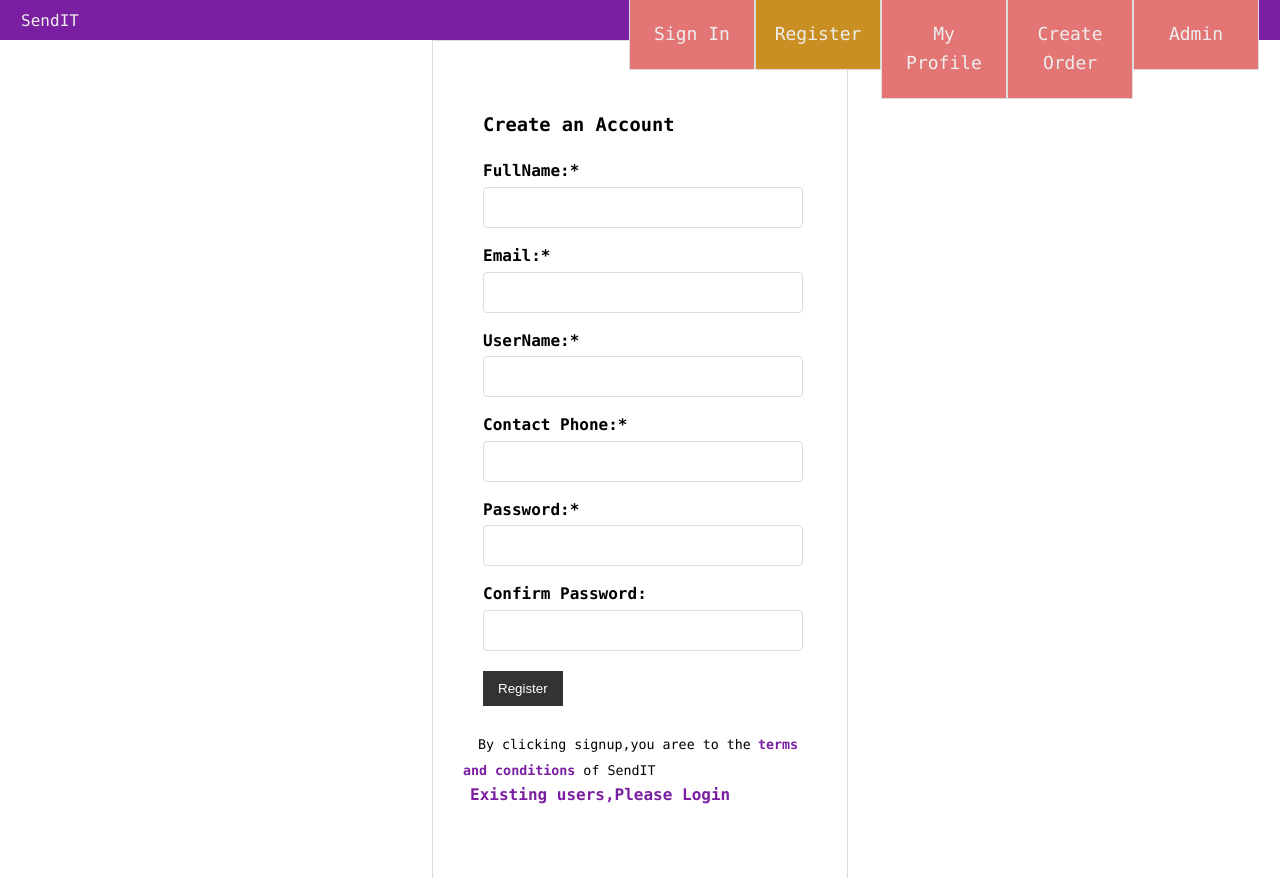
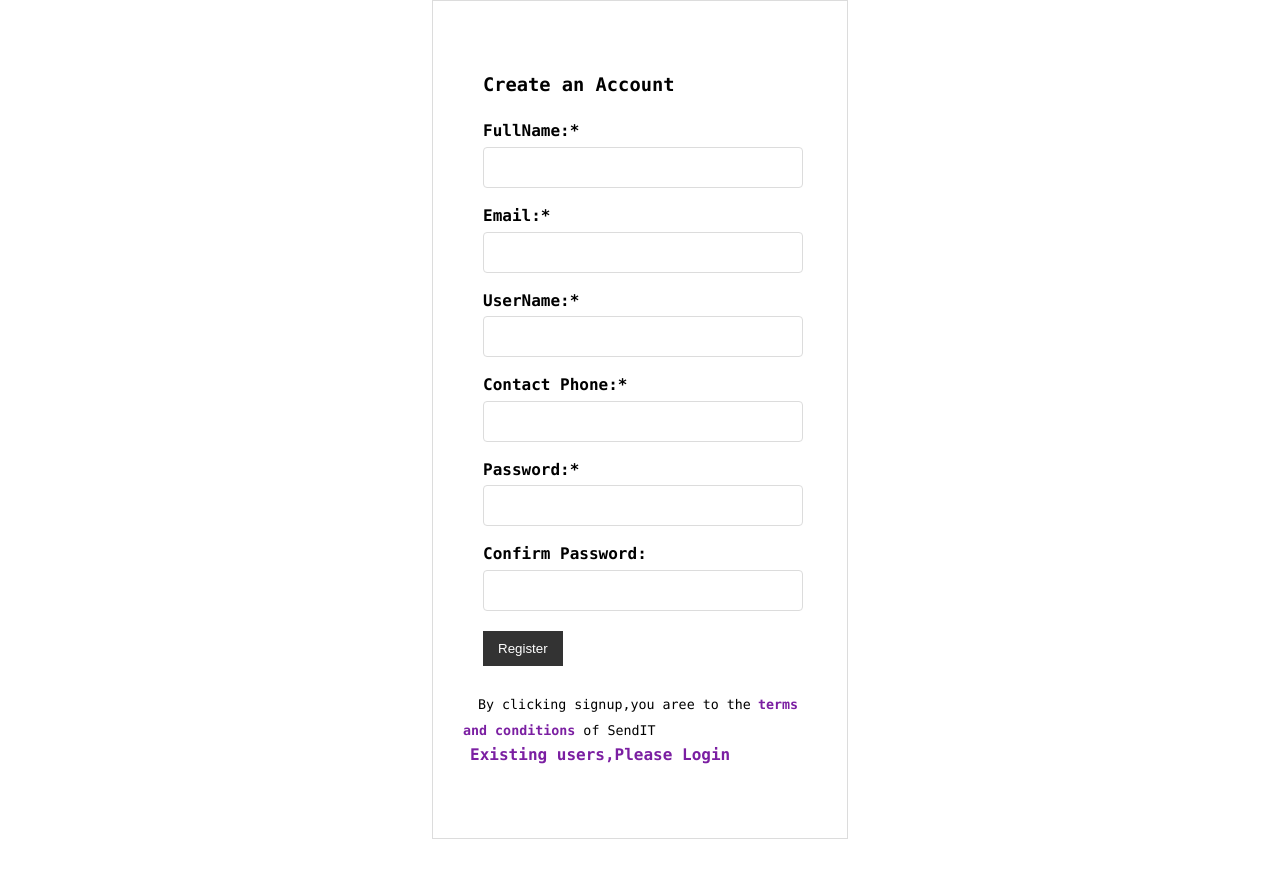
Before and after one commit to CryceTruly/SendIT, a website: page UI/register.html in a window 1280 px wide. Shown: the top 878 px of the page. Drawn offline with Linux system fonts and the light colour scheme.

```diff
--- a/UI/register.html
+++ b/UI/register.html
@@ -9,32 +9,6 @@
     <link rel="shortcut icon" type="image/x-icon" href="img/favicon.ico">
 </head>
 <body>
-        <header>
-
-                <nav class='cf'>
-                    <a href='index.html' id='menushow'>SendIT</a>
-                  <ul class='cf' id="menu">
-
-                    <li>
-                      <a href='login.html'>Sign In</a>
-                    </li>
-                    <li class="active">
-                      <a href='register.html'>Register</a>
-                    </li>
-                    <li>
-                      <a href='profile.html'>My Profile</a>
-                    </li>
-                    <li>
-                      <a href='createorder.html'>Create Order</a>
-                    </li>
-                    <li>
-                        <a href='admin/index.html'>Admin</a>
-                      </li>
-                  </ul>
-
-                </nav>
-              </header>
-              <!-- The main area -->
 <div class="container">
   <div class="loginform">
 
```
